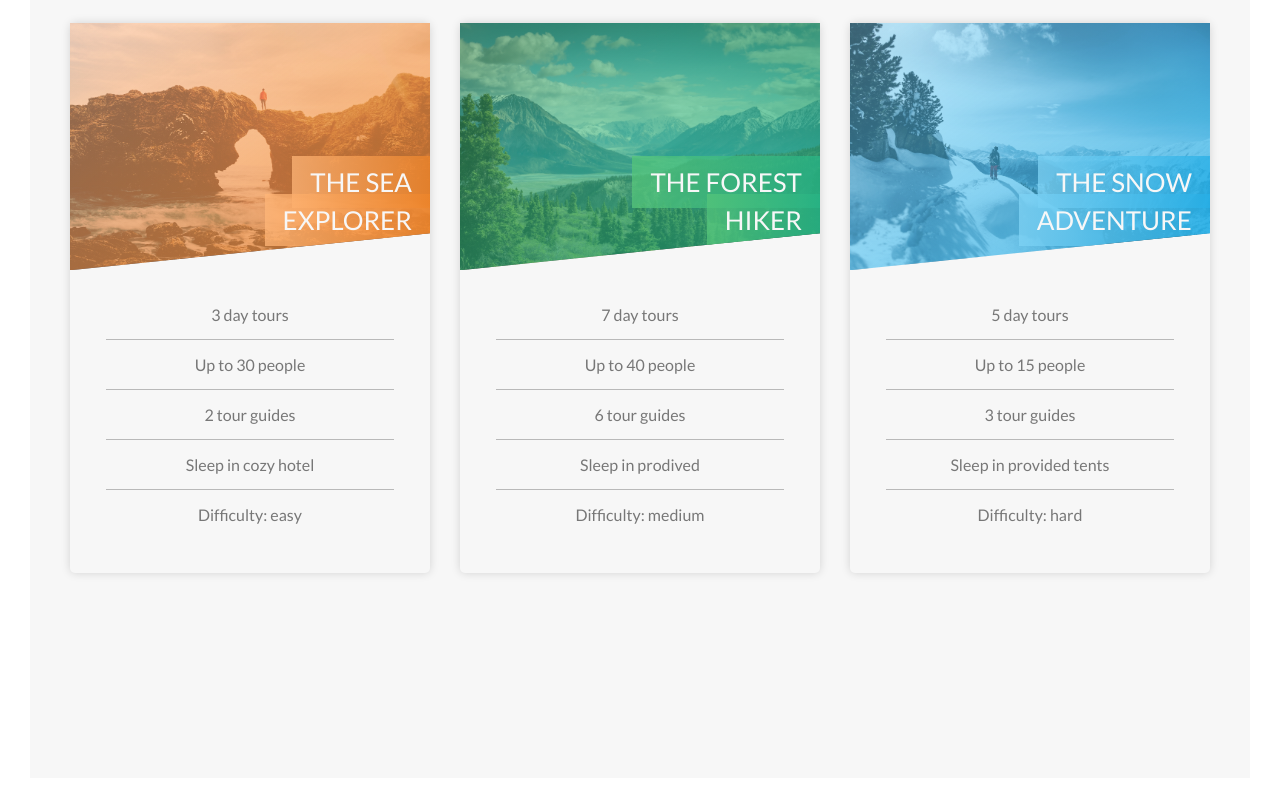
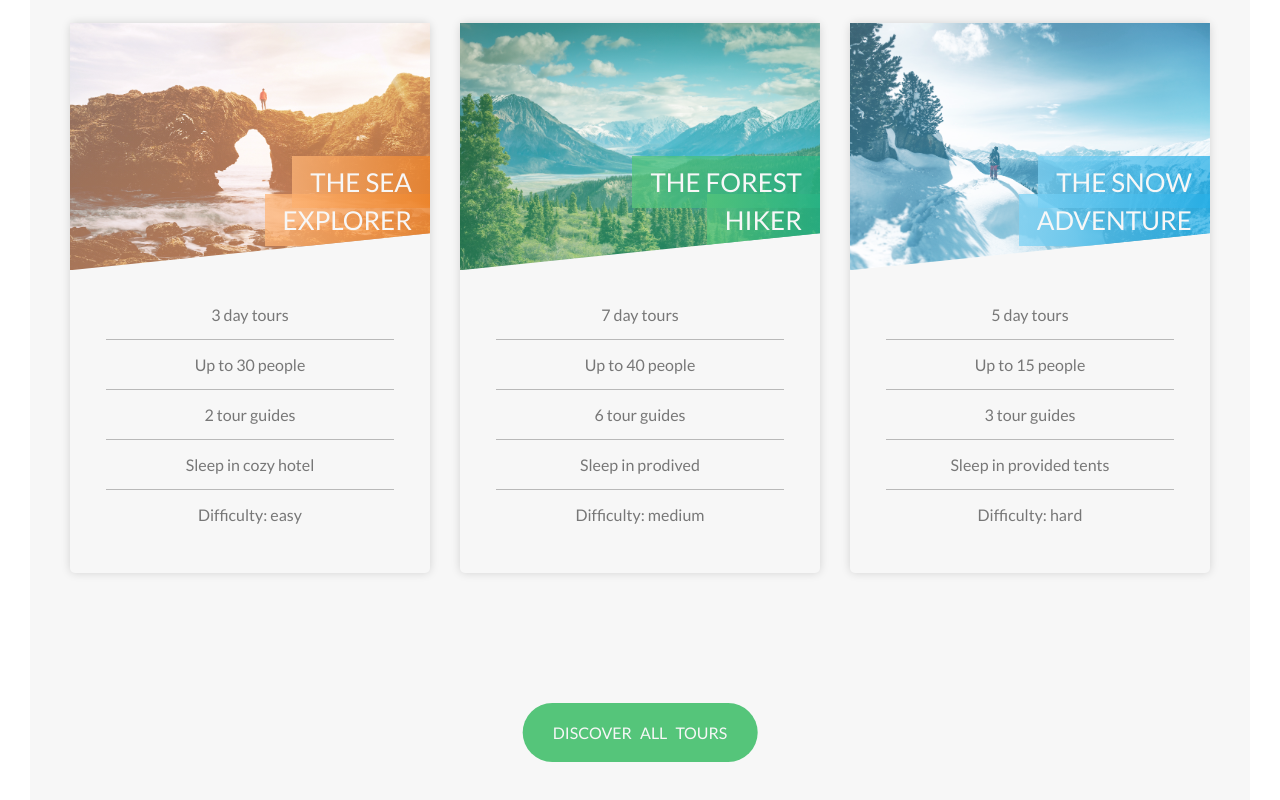
Before and after one commit to nmtoan251998/advanced-css-and-sass, a website: page index.html in a window 1280 px wide. Shown: the part 2472-3272 px from the top of the page. Drawn offline with Linux system fonts and the light colour scheme.

Commit message:
add background-blend-mode property into the cards images

```diff
--- a/index.html
+++ b/index.html
@@ -113,13 +113,12 @@
         </section>
 
         <section class="section-tours">
+            <div class="u-center-text u-mb-l">
+                <h3 class="header-secondary">
+                    Most popular tours
+                </h3>
+            </div>
             <div class="row">
-                <div class="u-center-text u-mb-l">
-                    <h3 class="header-secondary">
-                        Most popular tours
-                    </h3>
-                </div>
-
                 <div class="col-1-of-3">
                     <div class="tour-card">
                         <div class="tour-card__side tour-card__side--front tour-card__side--front-1">
@@ -187,6 +186,10 @@
                     </div>
                 </div>
             </div>
+            <div class="u-mt-xl">
+                <a href="#" class="btn btn--green">Discover all tours</a>
+            </div>
+
         </section>
     </main>
 </body>
--- a/sass/components/_button.scss
+++ b/sass/components/_button.scss
@@ -42,6 +42,10 @@
         color: $color-dark;
         background-color: $color-white
     }
+    &--green {
+        color: $color-grey-light;
+        background-color: $color-primary-light;
+    }
 }
 
 
--- a/sass/components/_card.scss
+++ b/sass/components/_card.scss
@@ -57,6 +57,7 @@
     height: 45%;
     background-position: top;
     background-size: cover;
+    background-blend-mode: screen;
     clip-path: polygon(0 0, 100% 0, 100% 85%, 0 100%);
 
     &-1 {
--- a/sass/layouts/_header.scss
+++ b/sass/layouts/_header.scss
@@ -8,6 +8,7 @@
     background-size: cover;
     background-position: top;
     position: relative;
+    -webkit-clip-path: polygon(0 0, 100% 0, 100% 70vh, 0 100%);
     clip-path: polygon(0 0, 100% 0, 100% 70vh, 0 100%);
 
     &__logo-box {
```
Also changed, not shown: css/style.css.
